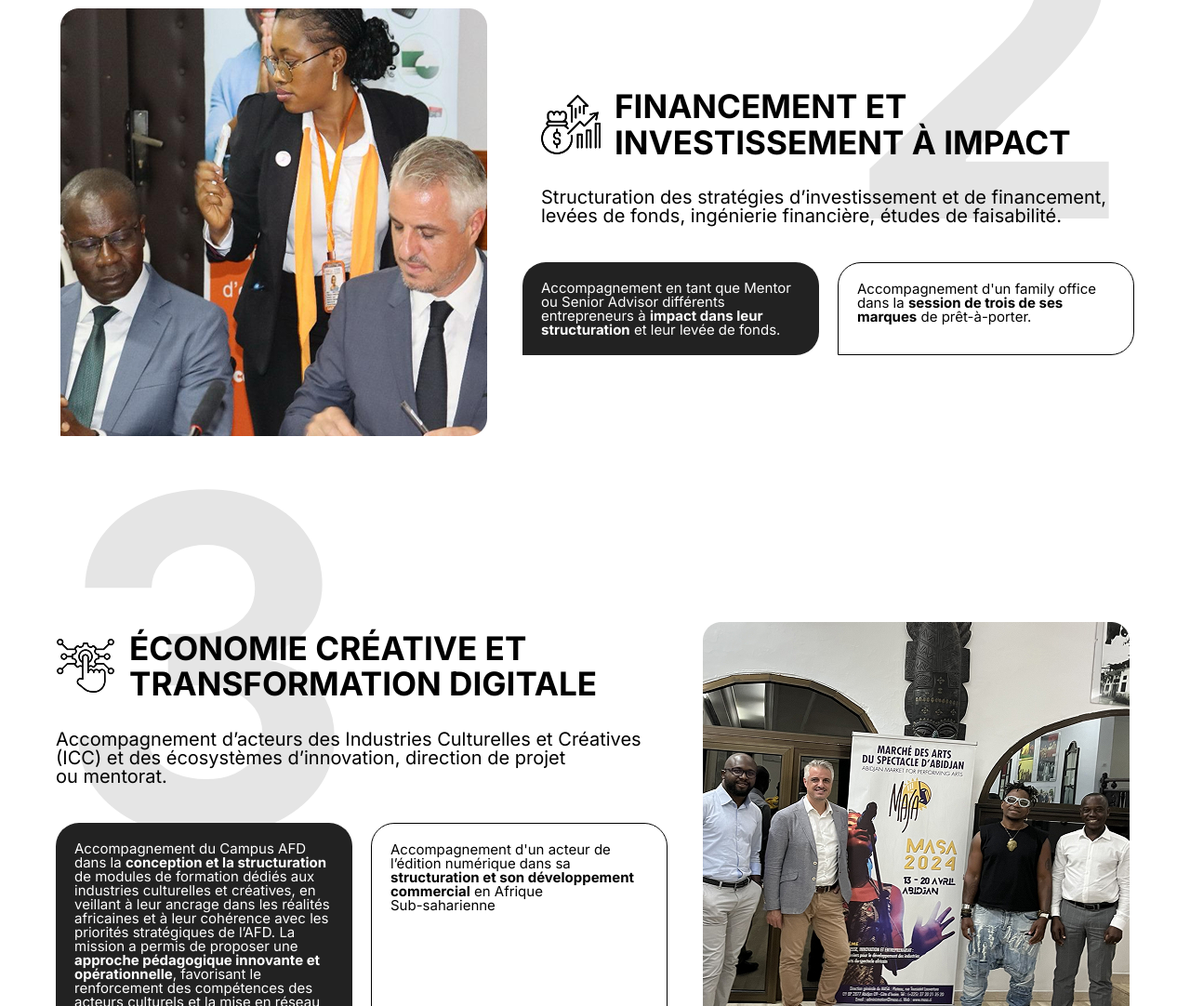
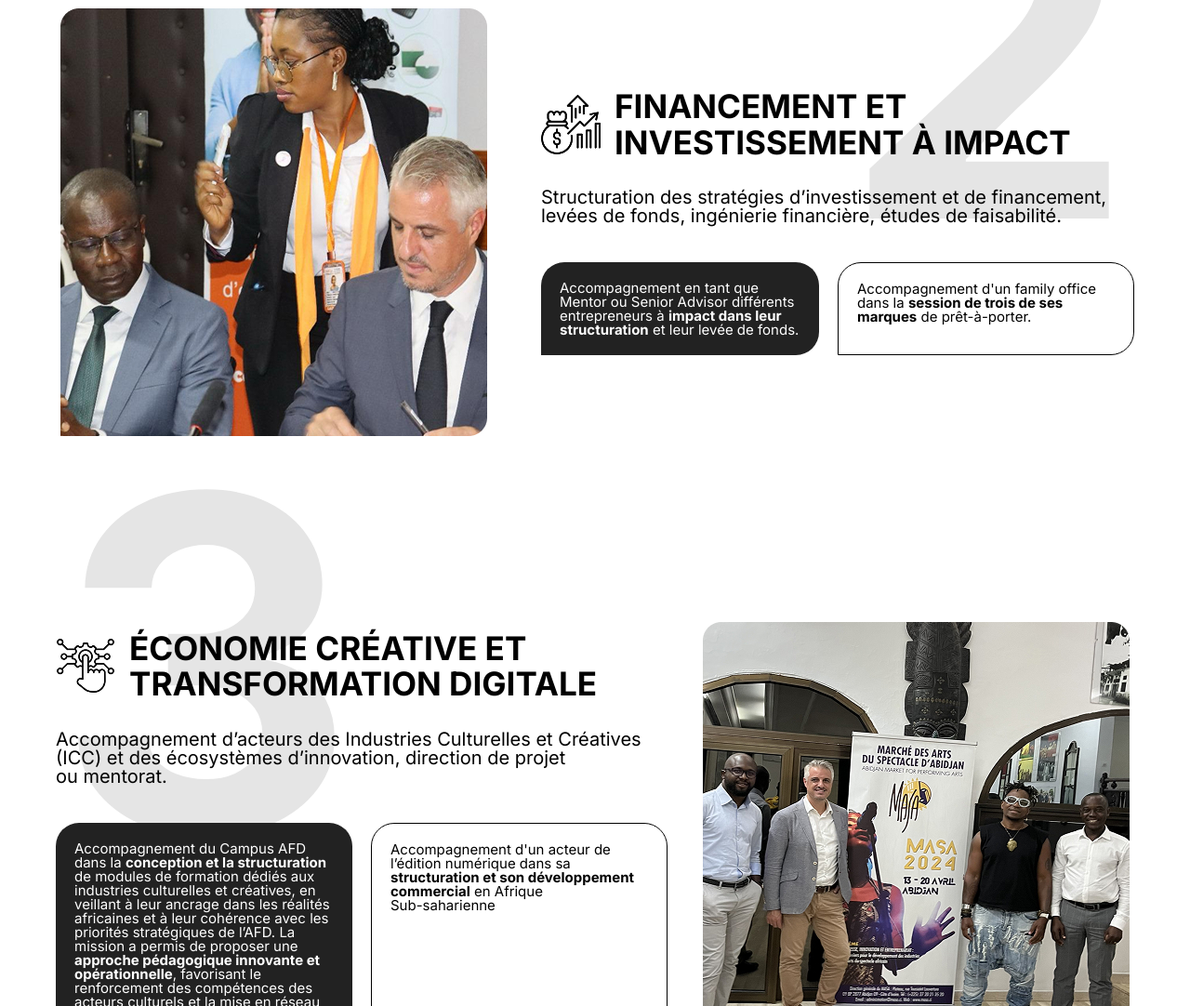
Before and after one commit to bdugastpro/spoc-consulting, a plain HTML site: page index.html in a window 1280 px wide. Shown: the part 2843-3925 px from the top of the page at 93% size. Drawn offline with Linux system fonts and the light colour scheme.

Commit message:
Update style.css

```diff
--- a/assets/css/style.css
+++ b/assets/css/style.css
@@ -388,6 +388,9 @@ h2 .whitebar {
   direction: rtl;
   text-align: left;
 }
+.pilier:nth-child(2) .full{
+  margin-left: 20px;
+}
 
 .pilier:nth-child(2) .title {
   flex-direction: row-reverse;
```
